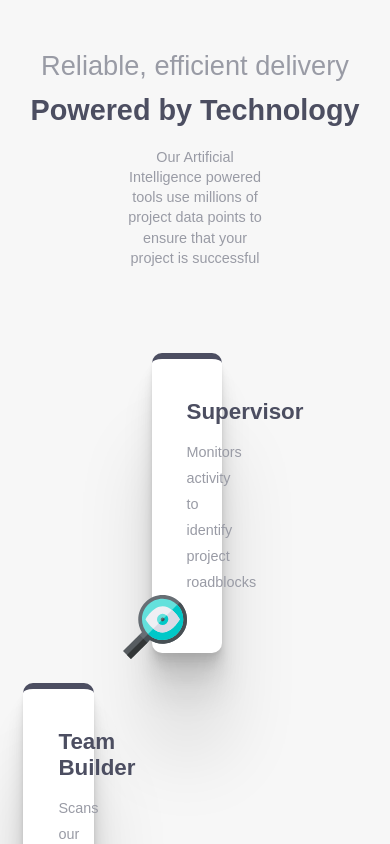
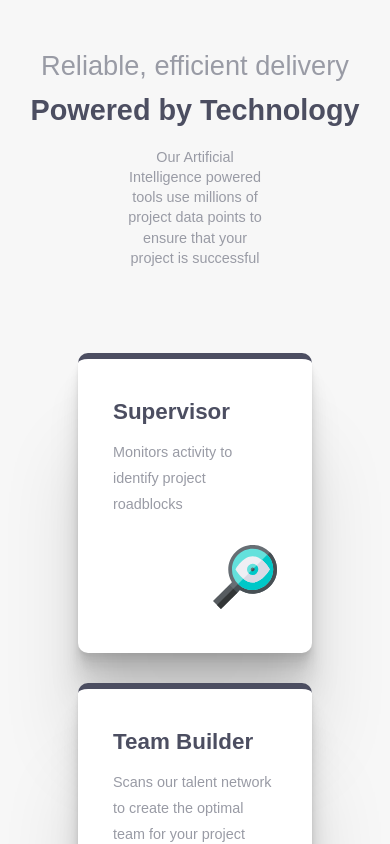
Before and after one commit to DianaMaer/four-card-feature-section-react, a React (Create React App) app: page / in a window 390 px wide. Shown: the top 844 px of the page. Built offline with nearby package versions, Linux system fonts and the light colour scheme.

Commit message:
fix the alignment for responsive design

```diff
--- a/src/App.css
+++ b/src/App.css
@@ -49,7 +49,7 @@ h2{
    flex-direction: column;
    justify-content: space-between;
    height: 300px;
-   width: 100%;
+   /*width: 100%;*/
    background-color: #fff;
    margin: 15px;
    padding: 40px 35px;
@@ -92,8 +92,9 @@ h2{
 .card-list-container{
   display: flex;
   flex-direction: row;
-  justify-content: space-between;
+  justify-content: space-around;
   align-content: center;
+  margin-top: 0 auto;
 
 }
   /* End Style CardList*/
@@ -103,6 +104,7 @@ h2{
     flex-direction: column;
     width: 30%;
   }
+
   .singleCard{
     width: 30%;
     align-self: center;
@@ -112,10 +114,17 @@ h2{
   @media (max-width: 900px){
      /* Style Card*/
     .section-card{
-      width: 60%;
+      width: 100%;
+      margin: 15px 0;
     }
 
     .card-list-container{
       flex-direction: column;
+      align-items: center;
+
+    }
+    .singleCard, .stackCardsClass{
+      width: 60%;
+
     }
   }
```
